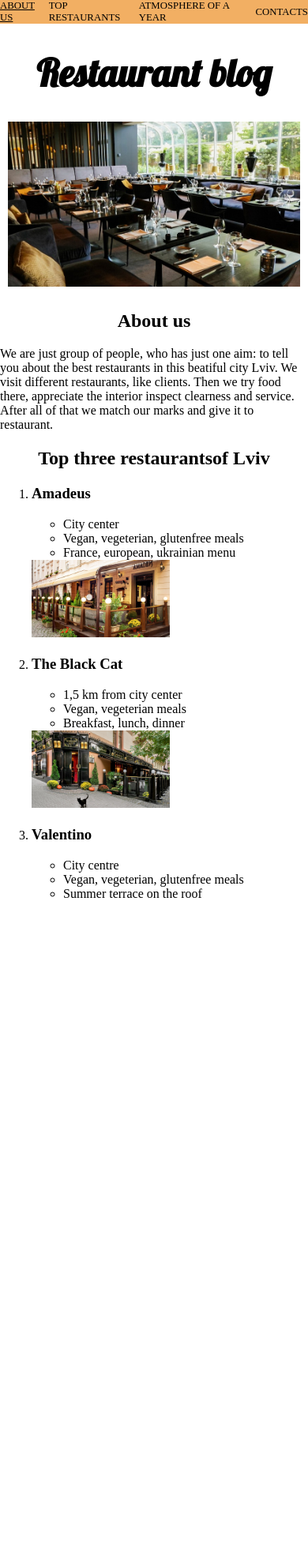
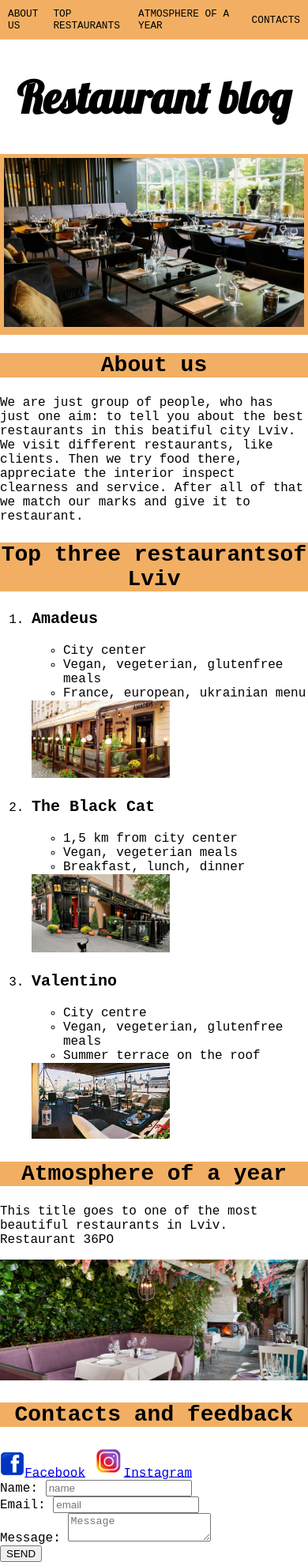
Before and after one commit to DanyAndr/homeproject, a plain HTML site: page index.html in a window 390 px wide. Shown: the whole page at 79% size. Before the commit the page ends 1157 px from the top, so only its background shows below. Drawn offline with Linux system fonts and the light colour scheme.

Commit message:
danyandr

```diff
--- a/css/index.css
+++ b/css/index.css
@@ -1,4 +1,11 @@
+@import url('https://fonts.googleapis.com/css?family=Open+Sans');
+@import url('https://fonts.googleapis.com/css?family=Roboto+Slab');
 @import url('https://fonts.googleapis.com/css?family=Lobster');
+
+:root{
+    font-family: 'Open+Slans', monospace;
+    font-size: 1rem;
+}
 
 header .logo {
     font-family: 'Lobster', monospace;
@@ -8,7 +15,11 @@ header .logo {
     font-weight: bold;
 }
 
+header .background {
+    padding: 5px;
+    background-color: #f2af63
 
+}
 
 body {
     max-width: 980px;
@@ -18,16 +29,13 @@ body {
 header .menu {
     display: flex;
     justify-content: space-around;
-    padding: 0;
+    padding: 10px;
     margin:auto;
     background-color: #f2af63;
 }
 
-header .menu  {
-    list-style-type: none;
-}
-
 header .menu  a {
+    font-family: 'Roboto+Slab', monospace;
     text-decoration: none;
     text-transform: uppercase;
     color: var(--main-color);
@@ -37,15 +45,24 @@ header .menu a:hover {
     text-decoration: underline;
 }
 
-header .logo{
-    align-items: center;
+h2 {
+    font-family: 'Roboto+Slab', monospace;
+    font-size: 2rem;
+    text-align: center;
+    background-color: #f2af63
 }
+
+h3 {
+    font-family: 'Roboto+Slab', monospace;
+    font-size: 1.5rem;
+}
+
 
 @media (max-width: 620px) {
 
     header .logo {
         margin: 24px 10px;
-        font-size: 1.5rem;
+        font-size: 1.75rem;
     }
 
     header .menu {
@@ -53,4 +70,13 @@ header .logo{
         flex: 1;
         font-size: 0.80rem;
     }
+
+    h2 {
+        font-size: 1.75rem;
+    }
+
+    h3 {
+        font-size: 1.25rem;
+    }
+
 }
--- a/index.html
+++ b/index.html
@@ -6,32 +6,34 @@
     <meta http-equiv="X-UA-Compatible" content="ie=edge">
     <title>homeproject</title>
     <link rel="stylesheet" href="css/index.css">
+    <!--<link rel="stylesheet" href="https://maxcdn.bootstrapcdn.com/bootstrap/4.0.0-beta.2/css/bootstrap.min.css" integrity="sha384-PsH8R72JQ3SOdhVi3uxftmaW6Vc51MKb0q5P2rRUpPvrszuE4W1povHYgTpBfshb" crossorigin="anonymous">-->
+    <!--<link rel="stylesheet" href="https://bootswatch.com/4/slate/bootstrap.min.css">-->
 </head>
 <body>
     <header>
         <div class="menu">
             <a href="#about">About us</a>
             <a href="#top_restaurants">Top restaurants</a>
-            <a href="">Atmosphere of a year</a>
-            <a href="">Contacts</a>
+            <a href="#atmosphere_of_a_year">Atmosphere of a year</a>
+            <a href="#contacts">Contacts</a>
         </div>
         <div class="logo">
             <h1>Restaurant blog</h1>
+        </div>
+        <div class="background">
             <img src="img/backstage.jpeg" alt="backstage" width="100%">
         </div>
     </header>
     <main>
         <section id="about">
-        <div class="about us">
-            <h2 align="center">About us</h2>
+            <h2>About us</h2>
             <p>We are just group of people, who has just one aim: to tell you about the best restaurants in this beatiful city Lviv.
             We visit different restaurants, like clients. Then we try food there, appreciate the interior inspect clearness and service. After all of that
             we match our marks and give it to restaurant.</p>
-        </div>
         </section>
         <section id="top_restaurants">
             <div class="top_restaurants">
-            <h2 align="center">Top three restaurantsof Lviv</h2>
+                <h2>Top three restaurantsof Lviv</h2>
                 <ol>
                     <li><h3>Amadeus</h3>
                         <ul>
@@ -53,10 +55,43 @@
                             <li>Vegan, vegeterian, glutenfree meals</li>
                             <li>Summer terrace on the roof</li>
                         </ul>
-                </li>
-                </section>
+                    <img src="img/valentino.jpg" tab="valentino" width="50%"></li>
                 </ol>
             </div>
+        </section>
+        <section id="atmosphere_of_a_year">
+            <h2>Atmosphere of a year</h2>
+            <p>This title goes to one of the most beautiful restaurants in Lviv.
+            Restaurant 36PO</p>
+            <img src="img/36_po.jpg" width=100%>
+        </section>
     </main>
+    <footer>
+        <section id="contacts">
+            <h2>Contacts and feedback</h2>
+            <img src="img/facebook.png" width=8%><a href="https://www.facebook.com/danylo.andrukhiv">Facebook</a>
+            <img src="img/instagram.jpg" width=10%><a href="https://www.instagram.com/danylo_andrukhiv/?hl=uk" >Instagram</a>
+            <div class="form">
+                <form method="POST" action=>
+                <label for="name">Name:</label>
+                <input type="text" id="name"
+                placeholder="name" requaried
+                name="user-name">
+                <br>
+                <label>
+                Email: <input type="email"
+                placeholder="email" required
+                name="user-email">
+                </label>
+                <br>
+                <label for="msg">Message:</label>
+                <textarea id="msg" placeholder="Message" required
+                name="user_message"></textarea>
+            </div>
+            <div class="button">
+              <button type="submit">SEND</button>
+        </div>
+        </section>
+    </footer>
 </body>
 </html>
```
Also changed, not shown: img/36_po.jpg (renamed from img/sl-6.jpg), img/facebook.png (added), img/instagram.jpg (added), img/valentino.jpg (added). Lines whose indentation alone changed are shown as unchanged.
